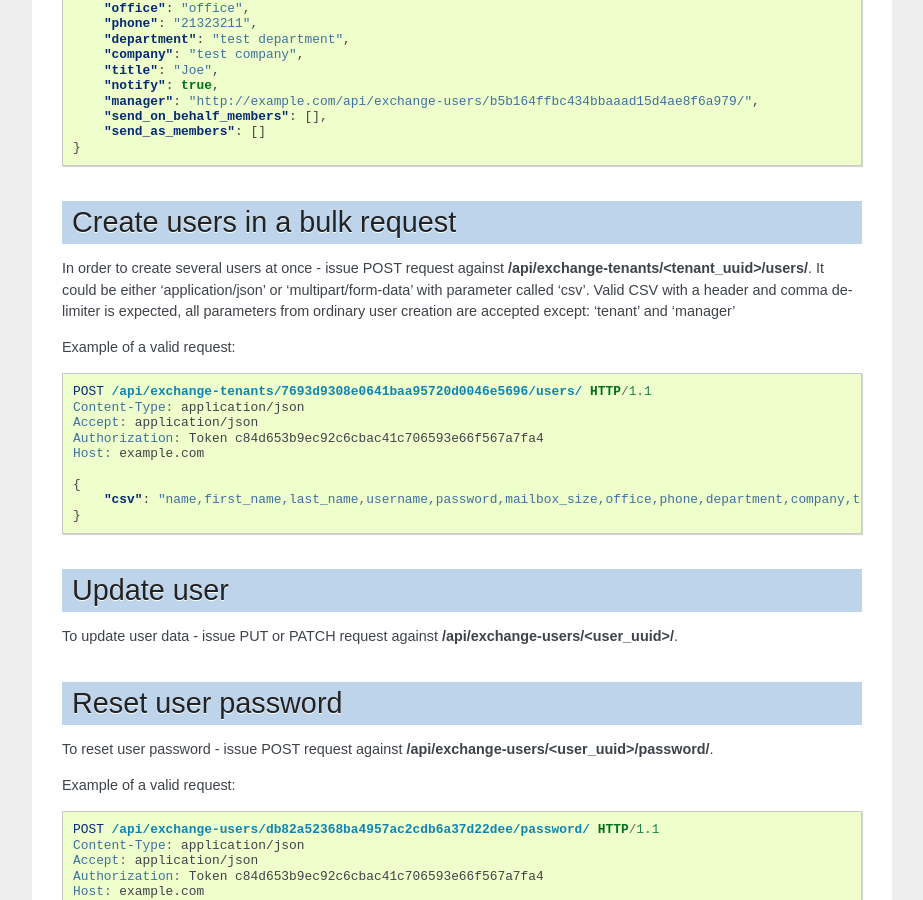
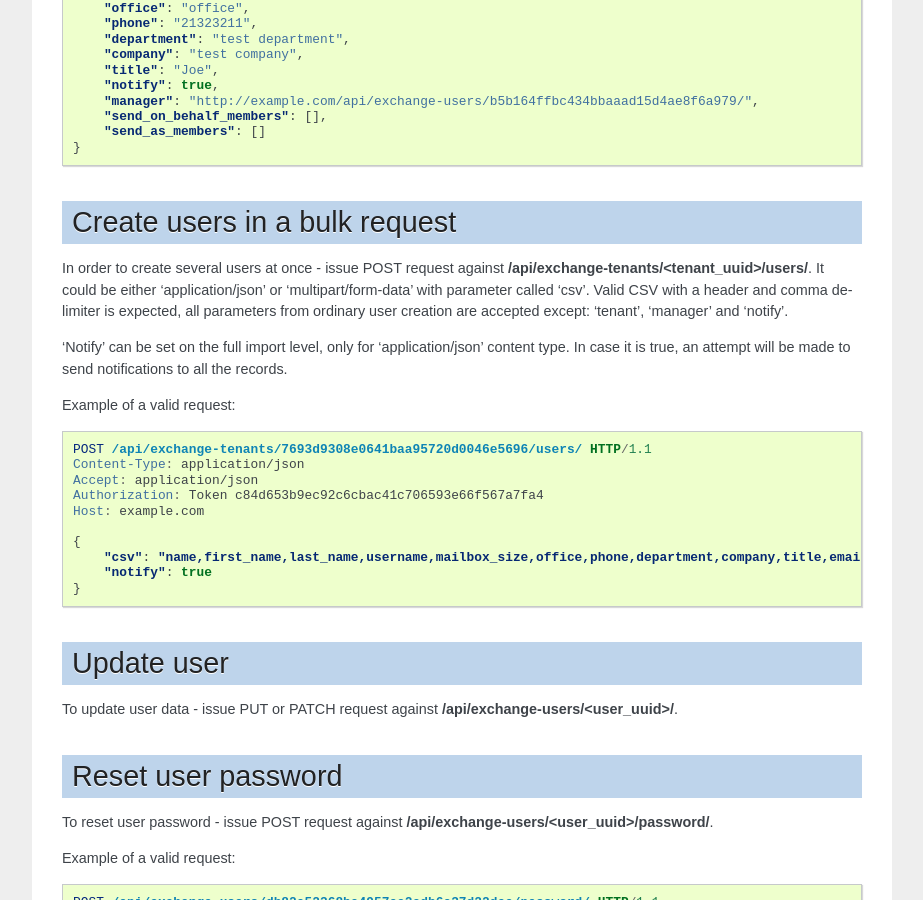
Before and after one commit to opennode/waldur-saltstack, a Sphinx documentation site: the page built from docs/exchange.rst, in a window 1280 px wide and 900 px high, scrolled down 4343 px. Shown: the whole window, without its empty margins (198-1121 px from the left). Built offline with Sphinx 7.4.7, drawn with Linux system fonts in a browser that asks for light colours; the version number is read from the project's files by our own code.

Commit message:
Fix bulk user creation in Exchange
- ITACLOUD-6300

```diff
--- a/docs/exchange.rst
+++ b/docs/exchange.rst
@@ -267,7 +267,10 @@ Create users in a bulk request
 In order to create several users at once - issue POST request against **/api/exchange-tenants/<tenant_uuid>/users/**.
 It could be either 'application/json' or 'multipart/form-data' with parameter called 'csv'.
 Valid CSV with a header and comma delimiter is expected, all parameters from ordinary user creation are accepted
-except: 'tenant' and 'manager'
+except: 'tenant', 'manager' and 'notify'.
+
+'Notify' can be set on the full import level, only for 'application/json' content type. In case it is true,
+an attempt will be made to send notifications to all the records.
 
 Example of a valid request:
 
@@ -280,7 +283,8 @@ Example of a valid request:
     Host: example.com
 
     {
-        "csv": "name,first_name,last_name,username,password,mailbox_size,office,phone,department,company,title,email\nIvan P,Ivan,Petrov,ivan.p,Y16j$Keub@G,2,,,,,,ivan.p@test.com\nZoe,Zoe,Chloe,zoe,pBo07@WZ-te,2,,,,,,zoe@test.com"
+        "csv": "name,first_name,last_name,username,mailbox_size,office,phone,department,company,title,email\nIvan P,Ivan,Petrov,ivan.p,2,,,,,,ivan.p@test.com\nZoe,Zoe,Chloe,zoe,2,,,,,,zoe@test.com"
+        "notify": true
     }
 
 
```
Also changed, not shown: 1 other file.
